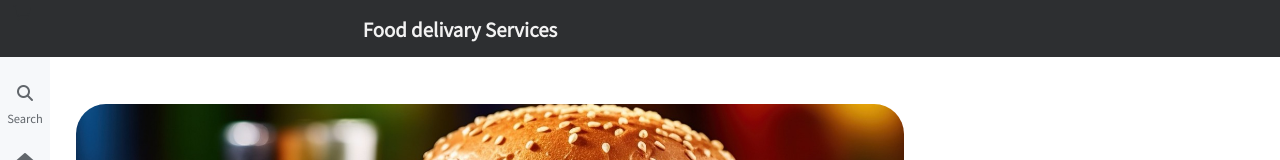
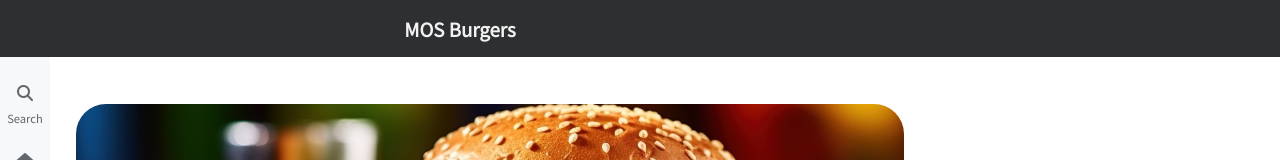
Before and after one commit to shamal20186010/MOS-Burgers_web_application, a plain HTML site: page index.html in a window 1280 px wide. Shown: the top 160 px of the page. Drawn offline with Linux system fonts and the light colour scheme.

```diff
--- a/index.html
+++ b/index.html
@@ -14,7 +14,7 @@
     <input type="checkbox" id="cart">
     <label for="cart" class="label-cart"><span class="fas fa-shopping-cart"></span></label>
 
-    <h3 class="logo">Food delivary Services</h3>
+    <h3 class="logo">MOS Burgers</h3>
 
     <!--slide bar-->
     <div class="slidebar">
```
